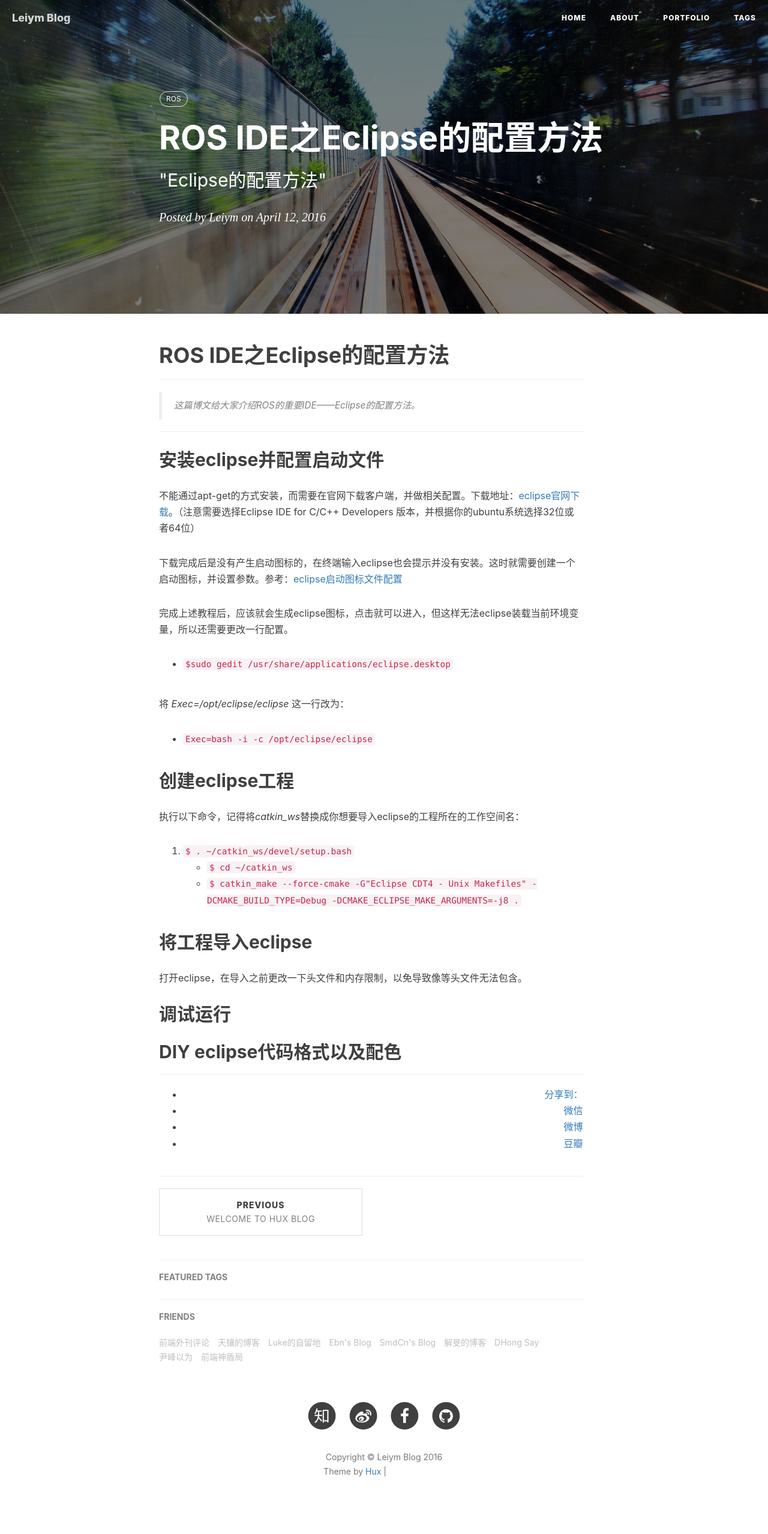
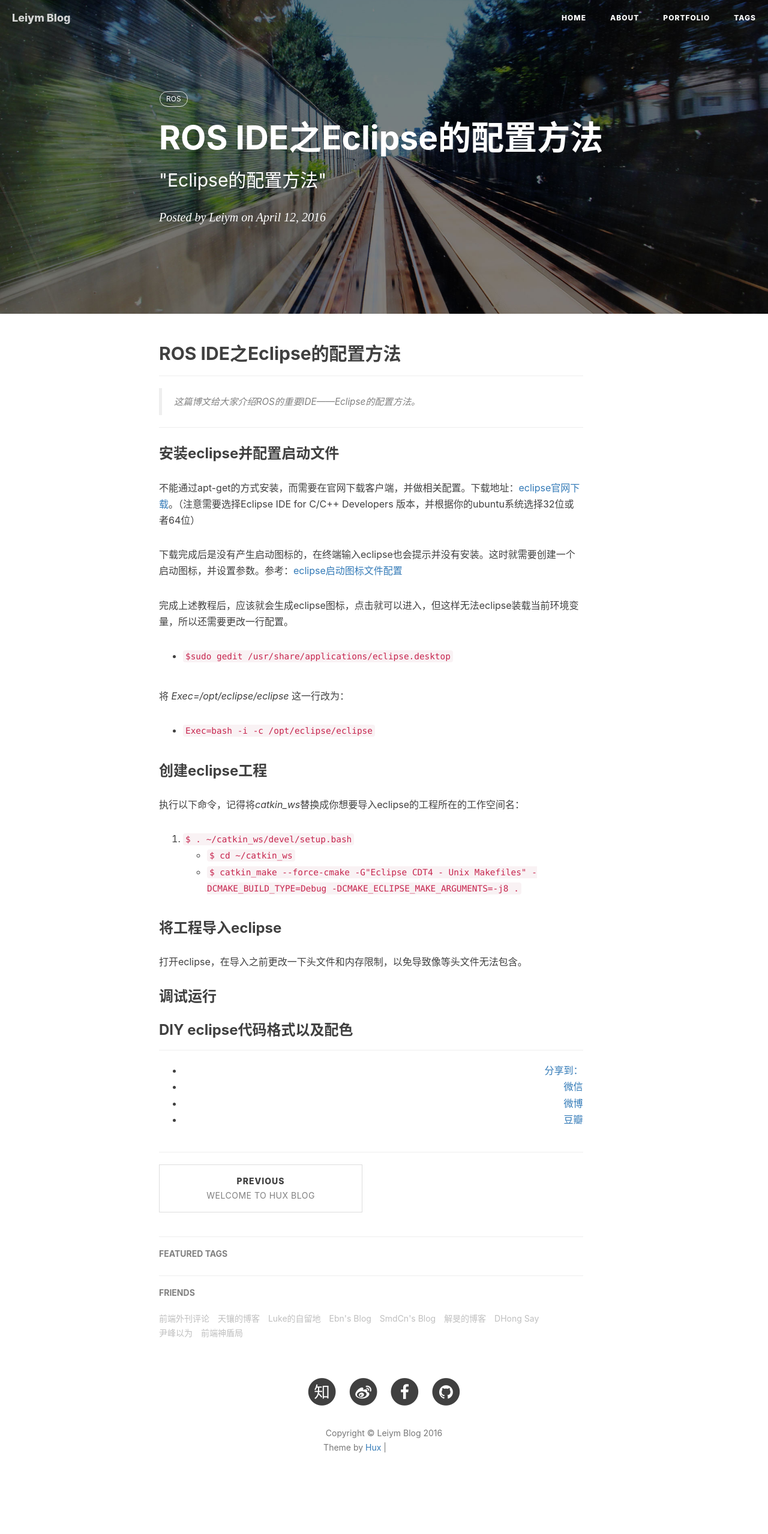
Before and after one commit to ozaki8/missmiaom.github.io, a Jekyll site: the page built from _posts/2016-04-12-ros-ide-eclipse.markdown, in a window 1280 px wide. Shown: the whole page at 60% size. Built offline with Jekyll 4.4.1, drawn with Linux system fonts in a browser that asks for light colours; nearby versions of some CDN libraries; comment, search, counter and statistics services are not loaded; after the commit the page ends 2517 px from its top, so only the background shows below that; grey boxes are pictures that could not be loaded.

```diff
--- a/_posts/2016-04-12-ros-ide-eclipse.markdown
+++ b/_posts/2016-04-12-ros-ide-eclipse.markdown
@@ -10,12 +10,12 @@ tags:
 ---
 
 
-# ROS IDE之Eclipse的配置方法
+## ROS IDE之Eclipse的配置方法
 ***
 > 这篇博文给大家介绍ROS的重要IDE——Eclipse的配置方法。
 
 ***
-## 安装eclipse并配置启动文件
+### 安装eclipse并配置启动文件
 
 不能通过apt-get的方式安装，而需要在官网下载客户端，并做相关配置。下载地址：[eclipse官网下载](http://www.eclipse.org/downloads/packages/eclipse-ide-cc-developers/mars2)。（注意需要选择Eclipse IDE for C/C++ Developers 版本，并根据你的ubuntu系统选择32位或者64位）
 
@@ -30,17 +30,17 @@ tags:
 - `Exec=bash -i -c /opt/eclipse/eclipse`
 
 
-## 创建eclipse工程
+### 创建eclipse工程
 
 执行以下命令，记得将*catkin_ws*替换成你想要导入eclipse的工程所在的工作空间名：
 1. `$ . ~/catkin_ws/devel/setup.bash`
 - `$ cd ~/catkin_ws`
 - `$ catkin_make --force-cmake -G"Eclipse CDT4 - Unix Makefiles" -DCMAKE_BUILD_TYPE=Debug -DCMAKE_ECLIPSE_MAKE_ARGUMENTS=-j8 .`
 
-## 将工程导入eclipse
+### 将工程导入eclipse
 
 打开eclipse，在导入之前更改一下头文件和内存限制，以免导致像<ros.h>等头文件无法包含。
 
-## 调试运行
+### 调试运行
 
-## DIY eclipse代码格式以及配色
+### DIY eclipse代码格式以及配色
```
